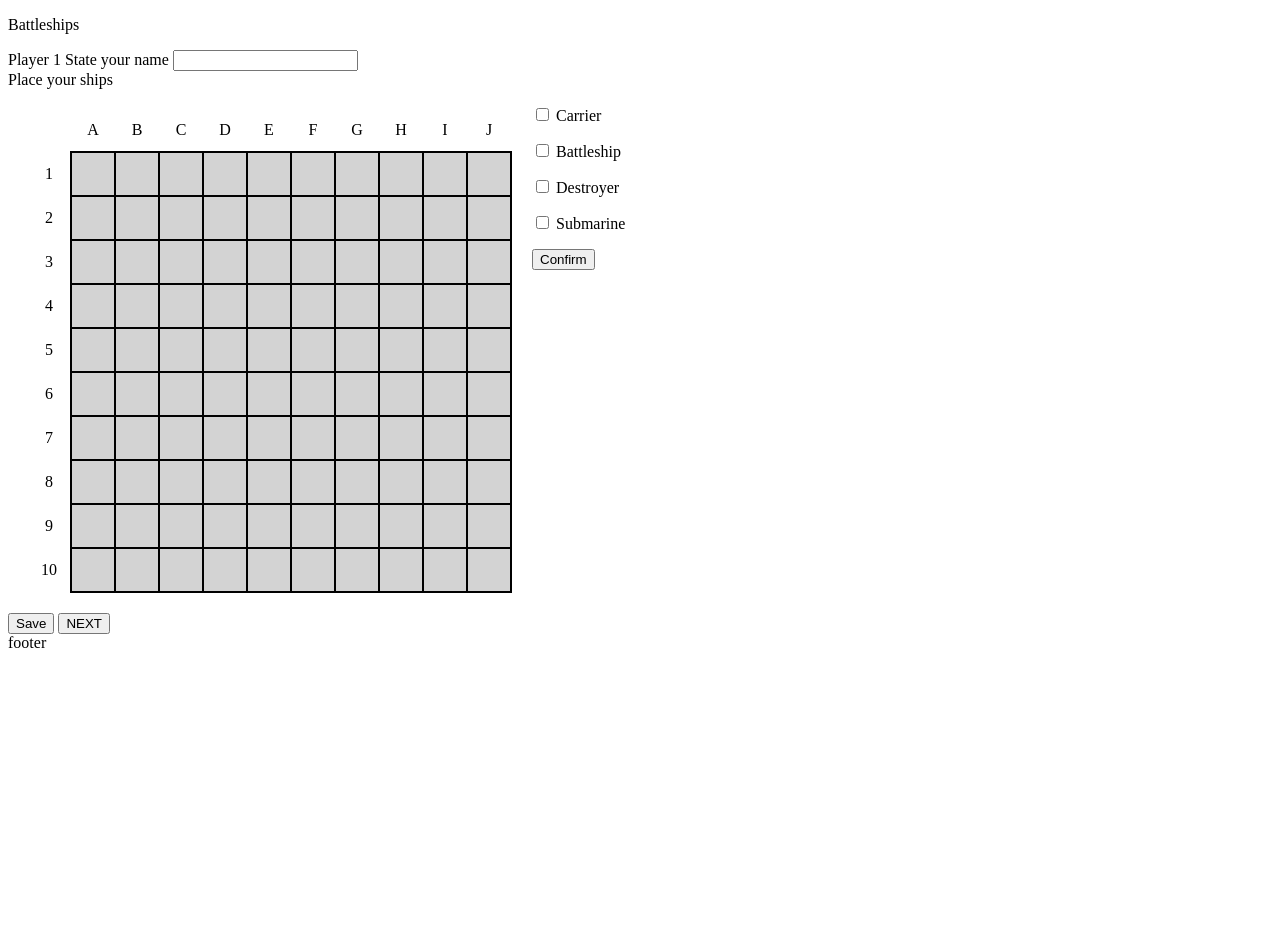
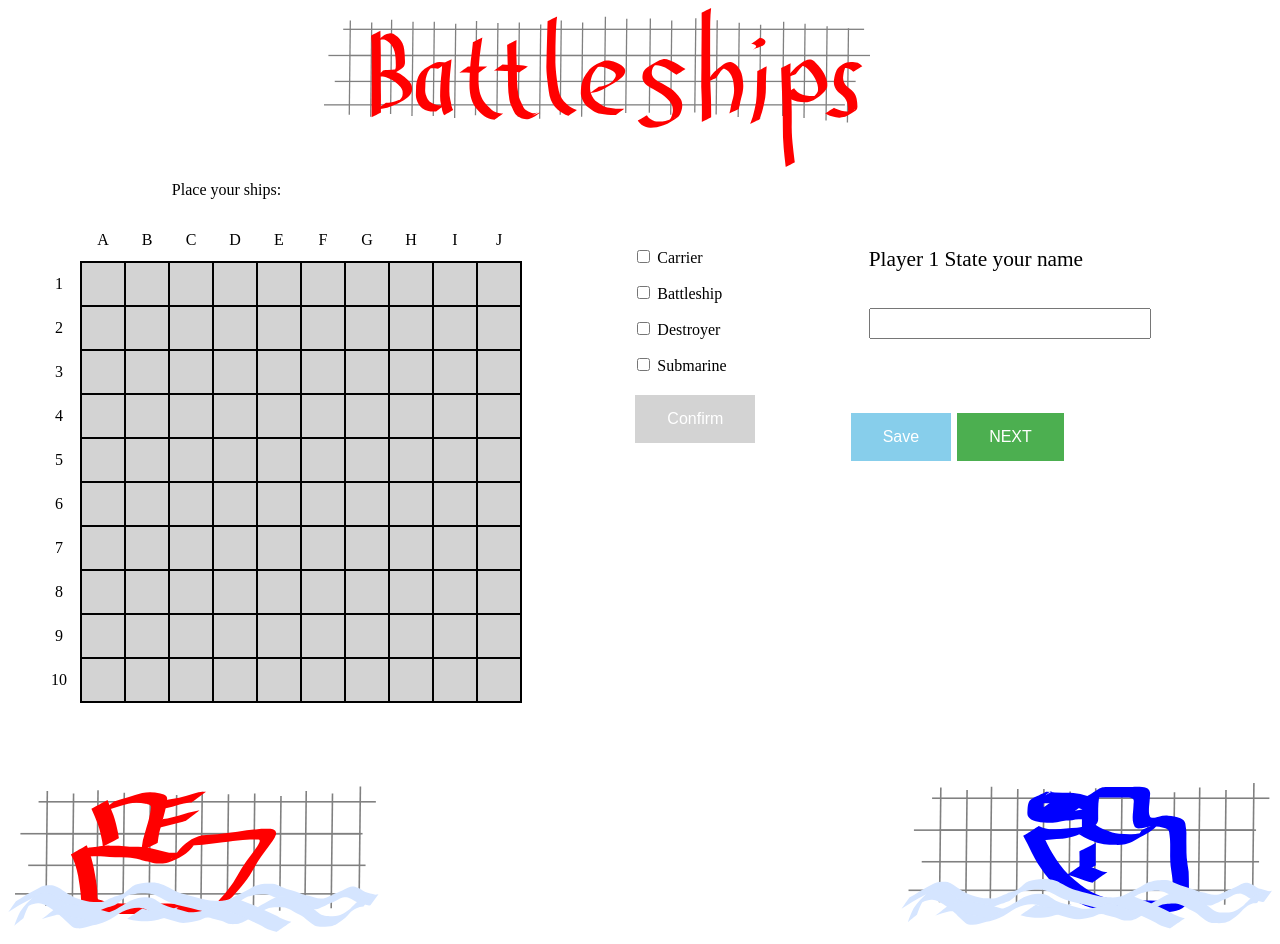
Before and after one commit to ruslanabdulin1985/TheTask, a Flask app: page /setup_player/1 in a window 1280 px wide. Before the commit the page ends 648 px from the top, so only its background shows below. Run offline with Flask 2, Linux system fonts and the light colour scheme.

Commit message:
Improving UI, setup is almost done

```diff
--- a/main.py
+++ b/main.py
@@ -12,12 +12,15 @@ from model.game import Game
 from model.player import Player
 from model.ship import Ship
 from model.coordinates import Coordinates
+from model.rules import Rules
 
 app = Flask(__name__)
 
+#FIXME
 p1 = Player("Player 1");
 p2 = Player("Player 2");
 
+r = Rules(mode=5, opponent='human')
 g = Game(1, p1, p2);
 
 
@@ -32,7 +35,7 @@ def setup():
 
 @app.route("/setup_player/<number>")
 def setup_player(number):
-    return render_template('setup_player.html', data={"player": number})
+    return render_template('setup_player.html', data={"player": number, 'rules':r})
 
 @app.route("/board")
 def board():
--- a/model/game.py
+++ b/model/game.py
@@ -50,6 +50,8 @@ class Game:
                     ship.is_alive=ship.is_dead(target.recieve)  # if hit we need to check i the ship is still allive or not
                     if not ship.is_alive:
                         for d_coordinates in ship.calculate_dead_coordinates(): # if dead mark surround it with hits
+                            print('Dead coordinates', d_coordinates.x, d_coordinates.y)
+
                             target.recieve.add(d_coordinates)
 
                     return True
--- a/model/player.py
+++ b/model/player.py
@@ -19,9 +19,9 @@ class Player:
         :param name: each player must have a name
         """
         self.name = name
-        # self.send = set() # sent shots
         self.recieve = set() # recieved shots
         self.ships = [] # list of ships
+        self.score = 0
 
     def has_more_alive_ships(self) ->bool:
         """
@@ -41,7 +41,7 @@ class Player:
         print(dict_of_ships)
 
         for ship in dict_of_ships:
-            new_ship = Ship(ship['s_type'], [])
+            new_ship = Ship(int(ship['s_type']), [])
             for coordinates in ship['set_of_coordinates']:
                 new_coordinates = Coordinates(coordinates['x'], coordinates['y'])
                 new_ship.set_of_coordinates.append(new_coordinates)
--- /dev/null
+++ b/model/rules.py
@@ -0,0 +1,4 @@
+
+class Rules:
+    def __init__(self, mode, opponent):
+        self.shipSet = [4,3,3,2,2,2,1];
--- a/static/css/style.css
+++ b/static/css/style.css
@@ -36,6 +36,88 @@ table tr{
 
 }
 
+.for_name{
+    font-size: 16pt;
+    margin: 20px
+}
+
+.spacer{
+    height: 50px;
+}
+
+.grid-item{
+
+}
+
+.grid-container {
+  display: grid;
+
+  grid-template-columns: auto auto auto;
+  padding: 10px;
+}
+
+.next-button {
+  background-color: #4CAF50; /* Green */
+  border: none;
+  color: white;
+  padding: 15px 32px;
+  text-align: center;
+  text-decoration: none;
+  font-size: 16px;
+}
+
+.save-button {
+  background-color: skyblue;
+  border: none;
+  color: white;
+  padding: 15px 32px;
+  text-align: center;
+  text-decoration: none;
+  display: inline-block;
+  margin: 4px 2px;
+  font-size: 16px;
+}
+
+.inactive-button{
+  background-color: lightgray;
+  border: none;
+  color: white;
+  padding: 15px 32px;
+  text-align: center;
+  text-decoration: none;
+  display: inline-block;
+  margin: 4px 2px;
+  font-size: 16px;
+}
+
+.confirm-button {
+  background-color: skyblue;
+  border: none;
+  color: white;
+  padding: 15px 32px;
+  text-align: center;
+  text-decoration: none;
+  display: inline-block;
+  margin: 4px 2px;
+
+  font-size: 16px;
+}
+
+
+
+.middleItem {
+  margin-top:50px;
+}
+
+.fullsize{
+    width:100%;
+}
+
+.centred{
+    width: 50%;
+    margin-left: auto;
+    margin-right: auto;
+}
 
 .triangle-down {
     width: 0;
--- a/static/js/board.js
+++ b/static/js/board.js
@@ -9,7 +9,6 @@ console.log(data)
 function draw_player_misses(coordinates){
  let element = document.getElementById (`o${coordinates.x}${coordinates.y}`);
     console.log("hide"+`o${coordinates.x}${coordinates.y}`);
-    // element.style.visibility = 'hidden';
     element.style.backgroundColor = 'white';
     return element;
 }
--- a/templates/base.html
+++ b/templates/base.html
@@ -5,9 +5,13 @@
         <title>{% block title %}TITLE{% endblock %}</title>
         <link rel="stylesheet" href="{{ url_for('static', filename='css/style.css') }}">
     </head>
-    <body>
-        <nav>
-            <p>Battleships</p>
+            <div class="centred">
+            <img  src="{{ url_for('static', filename='img/logo.svg') }}">
+            </div>
+<!--    <div class = "spacer">-->
+
+    </div>
+
         </nav>
 
         <main>
@@ -15,7 +19,10 @@
         </main>
 
         <footer>
-            <footer>footer</footer>
+            <footer><div class="fullsize">
+            <img class="fullsize" src="{{ url_for('static', filename='img/footer.svg') }}">
+            </div>
+            </footer>
         </footer>
 
     </body>
--- a/templates/setup_player.html
+++ b/templates/setup_player.html
@@ -4,17 +4,10 @@
 {% block title %}Main Menu{% endblock %}
 
 {% block content %}
-        <script type=text/javascript src="{{
-  url_for('static', filename='js/setup_player.js') }}"></script>
+<div class="grid-container">
 
-
-<label>Player {{data.player}} State your name</label>
-<input type="text" id="name">
-<!--<button id="confirmBtn" onclick="set_name({{data.player}})">SET NAME</button>-->
-
-<div>Place your ships</div>
-
-<div style="overflow: auto;">
+    <div class="grid-item">
+        <div class="centred">Place your ships:</div>
         <table style="float:left;">
   <tr>
     {% for column in ['','a','b','c','d','e','f','g','h','i','j'] %}
@@ -30,23 +23,55 @@
     </tr>
   {% endfor %}
 </table>
-
+    </div>
+    <div class="grid-item middleItem">
         <p><input type="checkbox" name="check" id="t4"> Carrier</p>
 <p><input type="checkbox" name="check" id="t3"> Battleship</p>
 <p><input type="checkbox" name="check" id="t2"> Destroyer</p>
 <p><input type="checkbox" name="check" id="t1"> Submarine</p>
 
-<button id="confirmShipBtn" onclick="add_ship(setup.current_ship)">Confirm</button>
+<button class="inactive-button" id="confirmShipBtn" onclick="add_ship(setup.current_ship)" disabled>Confirm</button>
+
+
     </div>
 
-<button id="confirmSetupBtn" onclick="save_setup({{data.player}}, setup)">Save</button>
+    <div class="grid-item">
+        <div class="spacer"></div>
+        <p><label class="for_name">Player {{data.player}} State your name</label></p>
+        <input class="for_name" type="text" id="name">
+        <div class="spacer"></div>
 
+         <button class="save-button" id="confirmSetupBtn" onclick="save_setup({{data.player}}, setup)">Save</button>
         <!--FIXME-->
 {% if data.player=='1'%}
-<button onclick="location.href = '/setup_player/2'">NEXT</button>
+<button class="next-button" onclick="location.href = '/setup_player/2'">NEXT</button>
 {%endif%}
 {% if data.player=='2'%}
-<button onclick="location.href = '/game'">NEXT</button>
+<button  class="next-button" onclick="location.href = '/game'">NEXT</button>
 {%endif%}
 
+
+    </div>
+
+</div>
+
+        <script type=text/javascript src="{{
+  url_for('static', filename='js/setup_player.js') }}"></script>
+
+<div class="centred">
+
+<!--<button id="confirmBtn" onclick="set_name({{data.player}})">SET NAME</button>-->
+</div>
+<div class="spacer"></div>
+
+
+<div class = "centred" style="overflow: auto;">
+
+
+
+</div>
+
+
+
+
 {% endblock %}
```
Also changed, not shown: static/js/setup_player.js (+34 -8 lines), templates/index.html (+25 -2 lines), img/footer.svg (added), img/logo.svg (added), static/img/footer.svg (added), static/img/logo.svg (added). Lines whose indentation alone changed are shown as unchanged.
